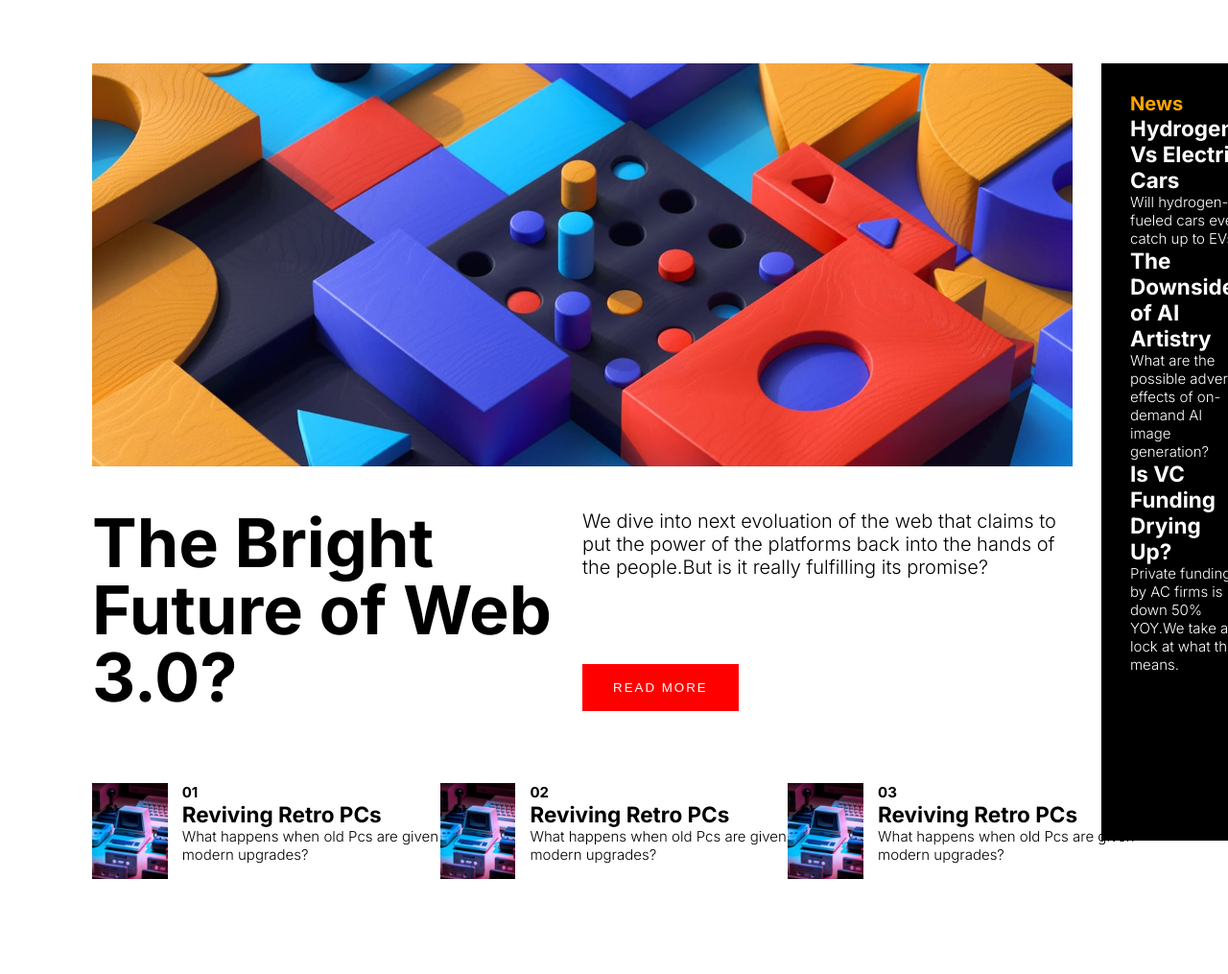
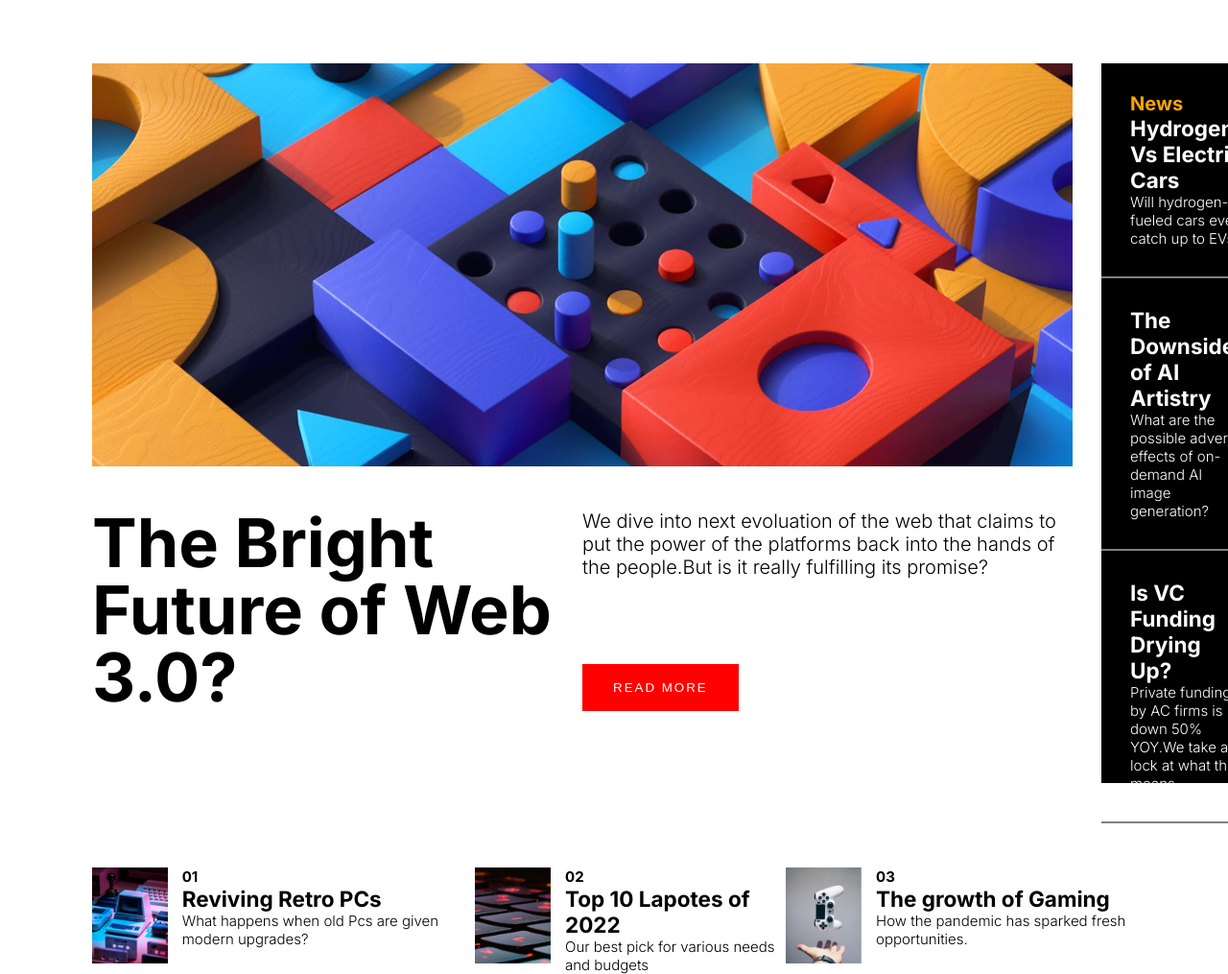
Before and after one commit to Waseem194/HTML-CSS-Project2, a plain HTML site: page src/index.html in a window 1280 px wide. Shown: the part 48-1063 px from the top of the page at 96% size. Before the commit the page ends 968 px from the top, so only its background shows below. Drawn offline with Linux system fonts and the light colour scheme.

Commit message:
projects

```diff
--- a/src/index.css
+++ b/src/index.css
@@ -30,10 +30,10 @@ h1,h2,h3,h4,h5,h6,p {
   height: calc(100vh - 50px);
   margin-top: 5%;
 }
-.image-container{
+.main .image-container{
   height: 56%;
 }
-.left-side {
+.main .left-side {
   flex-grow: 3;
   flex-basis: 0;
   display: flex;
@@ -41,28 +41,32 @@ h1,h2,h3,h4,h5,h6,p {
   gap: 3em;
 }
 
-.left-img {
+ .left-img {
   max-height: 100%;
 }
-.latest {
+.main .latest {
   display: flex;
   flex-direction: row;
   gap: 2em;
 }
-.right-side {
+.main .latest .right-side {
   background-color: black;
-  padding: 2em;
+
   color: white;
   height: 100%;
   flex-grow: 1;
   flex-basis: 0;
+
 }
-.right-side h1 {
+.main .right-side h1 {
   color: orange;
   font-size: 20px;
   font-weight: 900;
 }
-
+.main .right-side .paragraph1{
+  padding: 2em ;
+  border-bottom: 2px solid gray;
+}
 .content {
   display: flex;
   flex-direction: row;
@@ -99,6 +103,8 @@ h1,h2,h3,h4,h5,h6,p {
   display: flex;
   margin: 0 auto;
   width: 85%;
+  margin-top: 88px;
+  align-items: center;
 }
 
 .carousal .item {
--- a/src/index.html
+++ b/src/index.html
@@ -43,14 +43,20 @@
           </div>
         </div>
         <div class="right-side">
+          <div class="paragraph1">
             <h1>News</h1>
             <h2>Hydrogen Vs Electric Cars</h2>
             <p>Will hydrogen-fueled cars ever catch up to EVs?</p>
+          </div>
+          <div class="paragraph1">
             <h2>The Downsides of AI Artistry</h2>
+
             <p>
               What are the possible adverse effects of on-demand AI image
               generation?
             </p>
+          </div>
+          <div class="paragraph1">
             <h2>Is VC Funding Drying Up?</h2>
             <p>
               Private funding by AC firms is down 50% YOY.We take a lock at what
@@ -58,11 +64,12 @@
             </p>
           </div>
         </div>
+      </div>
     </section>
     <div class="carousal">
       <div class="item">
         <div class="left">
-          <img  src="../assets/images/image-retro-pcs.jpg" alt="" />
+          <img src="../assets/images/image-retro-pcs.jpg" alt="" />
         </div>
         <div class="right">
           <strong>01</strong>
@@ -72,22 +79,22 @@
       </div>
       <div class="item">
         <div class="left">
-          <img  src="../assets/images/image-retro-pcs.jpg" alt="" />
+          <img src="../assets/images/image-top-laptops.jpg" alt="" srcset="" />
         </div>
         <div class="right">
           <strong>02</strong>
-          <h2>Reviving Retro PCs</h2>
-          <p>What happens when old Pcs are given modern upgrades?</p>
+          <h2>Top 10 Lapotes of 2022</h2>
+          <p>Our best pick for various needs and budgets</p>
         </div>
       </div>
       <div class="item">
         <div class="left">
-          <img  src="../assets/images/image-retro-pcs.jpg" alt="" />
+          <img src="../assets/images/image-gaming-growth.jpg" alt="" />
         </div>
         <div class="right">
           <strong>03</strong>
-          <h2>Reviving Retro PCs</h2>
-          <p>What happens when old Pcs are given modern upgrades?</p>
+          <h2>The growth of Gaming</h2>
+          <p>How the pandemic has sparked fresh opportunities.</p>
         </div>
       </div>
     </div>
```
Lines whose indentation alone changed are shown as unchanged.
